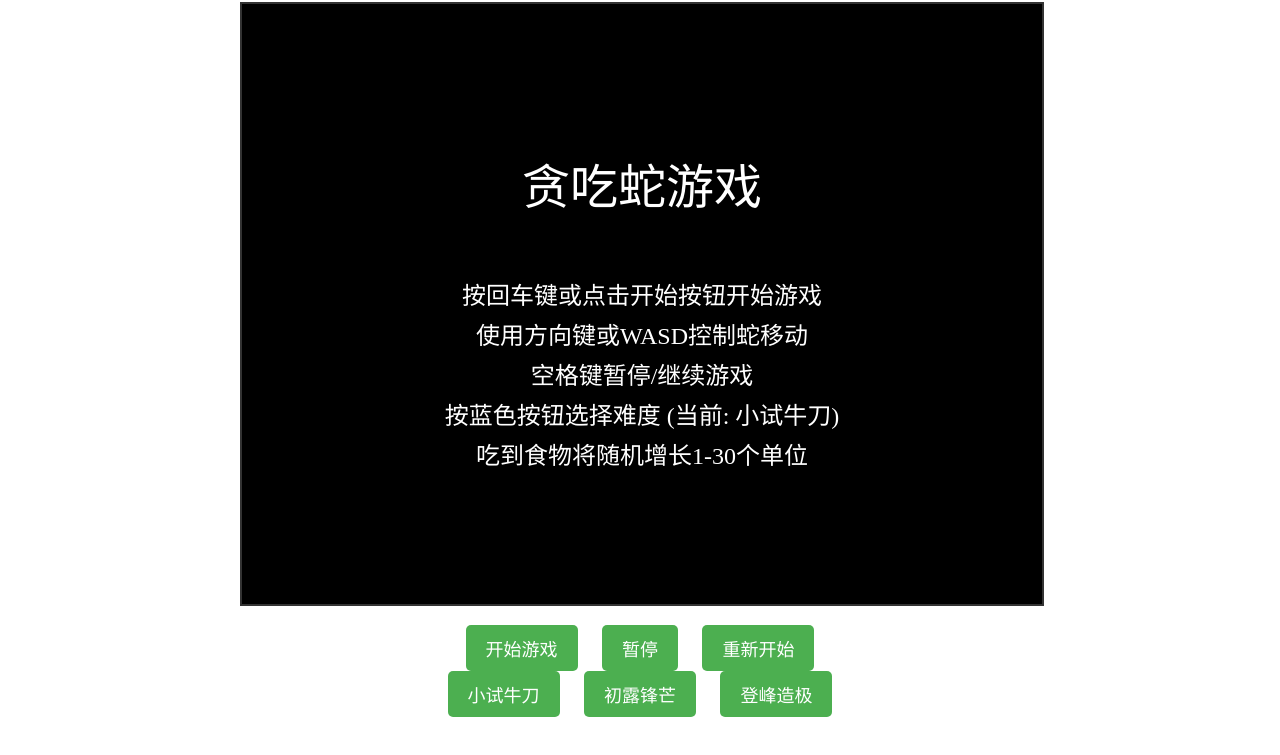
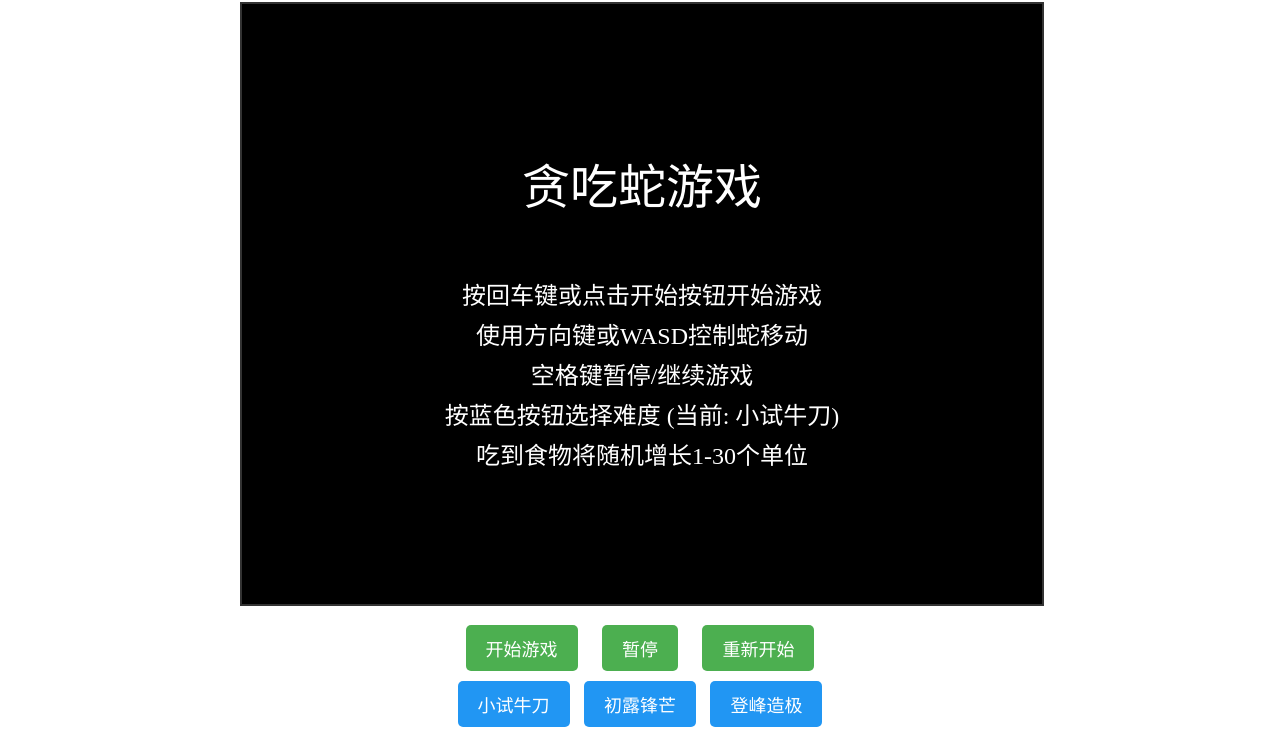
Before and after one commit to Kiverly/snake-game, a plain HTML site: page index.html in a window 1280 px wide. Shown: the part 115-870 px from the top of the page. Drawn offline with Linux system fonts and the light colour scheme.

Commit message:
Update style.css

```diff
--- a/style.css
+++ b/style.css
@@ -56,6 +56,19 @@ button:hover {
     background-color: #45a049;
 }
 
+.difficulty-buttons {
+    margin-top: 10px;
+}
+
+.difficulty-buttons button {
+    background-color: #2196F3;
+    margin: 0 5px;
+}
+
+.difficulty-buttons button:hover {
+    background-color: #0b7dda;
+}
+
 @media (max-width: 600px) {
     #gameCanvas {
         width: 100%;
```
